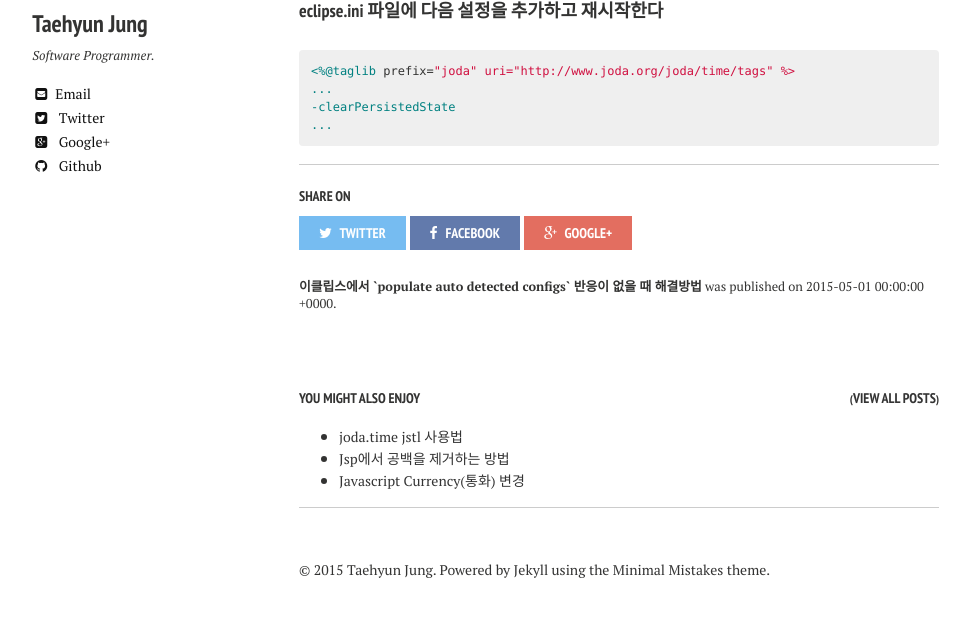
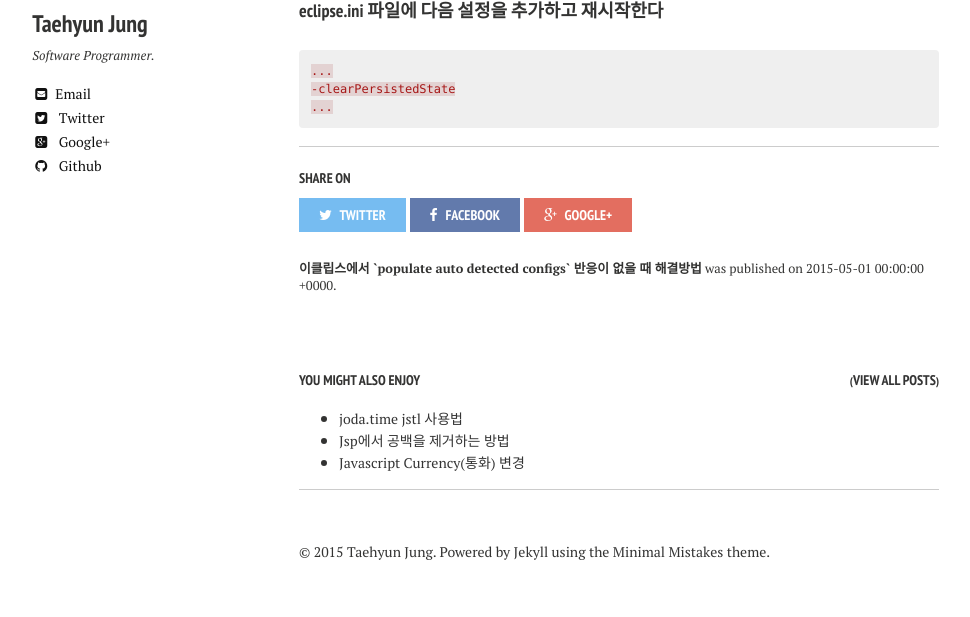
Before and after one commit to chomman/blog, a Jekyll site: the page built from _posts/2015-05-01-eclipse-solve-crashes.md, in a window 1280 px wide, cut to the strip 270-887 px from the top of the page. Shown: the whole strip, without its empty margins (21-991 px from the left). Built offline with Jekyll 4.4.1, drawn with Linux system fonts in a browser that asks for light colours; nearby versions of some CDN libraries.

Commit message:
update post

```diff
--- a/_posts/2015-05-01-eclipse-solve-crashes.md
+++ b/_posts/2015-05-01-eclipse-solve-crashes.md
@@ -12,8 +12,7 @@ tags:
 
 #### eclipse.ini 파일에 다음 설정을 추가하고 재시작한다
 
-{% highlight ini %}
-<%@taglib prefix="joda" uri="http://www.joda.org/joda/time/tags" %>
+{% highlight properties %}
 ...
 -clearPersistedState
 ...
```
